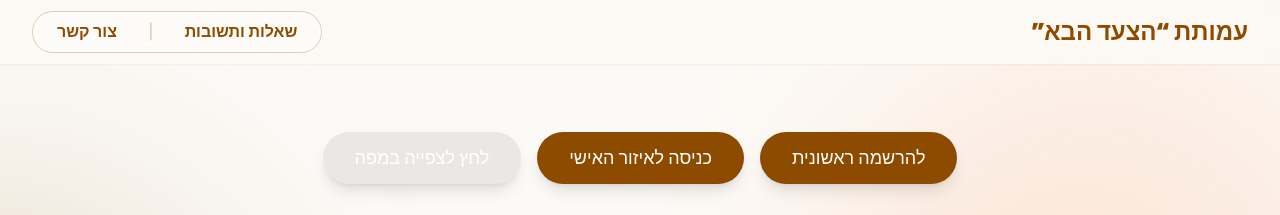
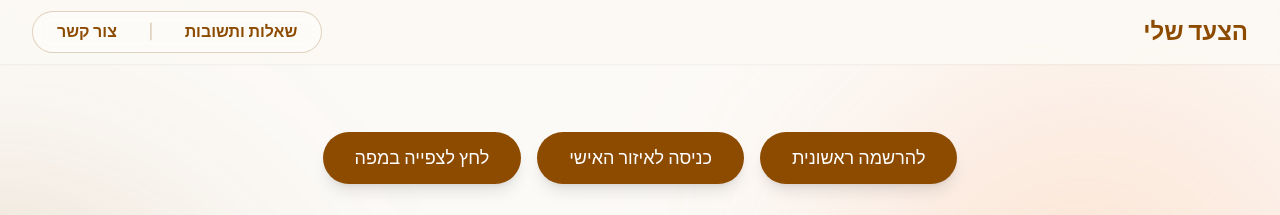
Before and after one commit to yiahaya/HackathonHashlama, a React (Vite) app in the folder Frontend/: page / in a window 1280 px wide. Shown: the top 215 px of the page. Built offline with nearby package versions, Linux system fonts and the light colour scheme.

Commit message:
fix map tooltip

```diff
--- a/Frontend/index.html
+++ b/Frontend/index.html
@@ -4,7 +4,7 @@
     <meta charset="UTF-8" />
     <link rel="icon" type="image/svg+xml" href="/favicon.svg" />
     <meta name="viewport" content="width=device-width, initial-scale=1.0" />
-    <title>frontend</title>
+    <title>הצעד שלי</title>
   </head>
   <body>
     <div id="app"></div>
--- a/Frontend/src/components/MapPopup.tsx
+++ b/Frontend/src/components/MapPopup.tsx
@@ -11,7 +11,10 @@ import iconShadow from 'leaflet/dist/images/marker-shadow.png';
 let DefaultIcon = L.icon({
   iconUrl: icon,
   shadowUrl: iconShadow,
-  iconAnchor: [12, 41]
+  iconSize: [25, 41],
+  iconAnchor: [12, 41],
+  popupAnchor: [1, -34],
+  tooltipAnchor: [0, -35]
 });
 
 L.Marker.prototype.options.icon = DefaultIcon;
@@ -59,7 +62,7 @@ const MapPopup: React.FC<MapPopupProps> = ({ onClose }) => {
         </div>
 
         {/* Map Container */}
-        <div className="flex-1 w-full relative">
+        <div className="flex-1 w-full relative" dir="ltr">
           {loading ? (
             <div className="absolute inset-0 flex items-center justify-center">
               <div className="animate-spin rounded-full h-12 w-12 border-4 border-[#1E3A8A] border-t-transparent"></div>
@@ -79,7 +82,7 @@ const MapPopup: React.FC<MapPopupProps> = ({ onClose }) => {
                   key={center.id}
                   position={[Number(center.lat), Number(center.lng)]}
                 >
-                  <Tooltip direction="top" offset={[0, -20]} opacity={1}>
+                  <Tooltip direction="top" opacity={1}>
                     <div className="text-right" dir="rtl">
                       <strong className="block text-sm text-[#1E3A8A]">{center.name}</strong>
                       <span className="text-xs text-gray-600">{center.address}</span>
--- a/Frontend/src/components/TopNavBar.tsx
+++ b/Frontend/src/components/TopNavBar.tsx
@@ -16,7 +16,7 @@ export const TopNavBar: React.FC<TopNavBarProps> = ({ onNavigate }) => {
             className="text-[#8D4B00] font-extrabold text-2xl font-rubik leading-loose cursor-pointer"
             onClick={() => onNavigate?.('home')}
           >
-            עמותת “הצעד הבא”
+            הצעד שלי
           </h1>
         </div>
 
--- a/Frontend/src/pages/Dashboard.tsx
+++ b/Frontend/src/pages/Dashboard.tsx
@@ -131,7 +131,7 @@ export const Dashboard: React.FC<DashboardProps> = ({ onNavigate, isLoggedIn, us
             <h1 className="text-4xl md:text-5xl font-bold text-[#1C1C19] text-right">אזור אישי</h1>
             <p className="text-[#554337] text-lg text-right max-w-xl">
               ברוך הבא ישראל ישראלי! <br/>
-              מרכז הניהול והזכויות שלך בעמותת "הצעד הבא".
+              מרכז הניהול והזכויות שלך ב"הצעד שלי".
             </p>
           </div>
 
--- a/Frontend/src/pages/Home.tsx
+++ b/Frontend/src/pages/Home.tsx
@@ -39,8 +39,8 @@ export const Home: React.FC<HomeProps> = ({ onNavigate, isLoggedIn }) => {
               כניסה לאיזור האישי
             </Button>
             <Button
-              variant="secondary"
-              className="!px-8 shadow-lg hover:-translate-y-1 transition-transform bg-[#1E3A8A] text-white border-none hover:bg-[#1E3A8A]/90"
+              variant="primary"
+              className="!px-8 shadow-lg hover:-translate-y-1 transition-transform"
               onClick={() => setIsMapOpen(true)}
             >
               לחץ לצפייה במפה
```
Also changed, not shown: 1 other file (tests, documents, lock files or other folders).
